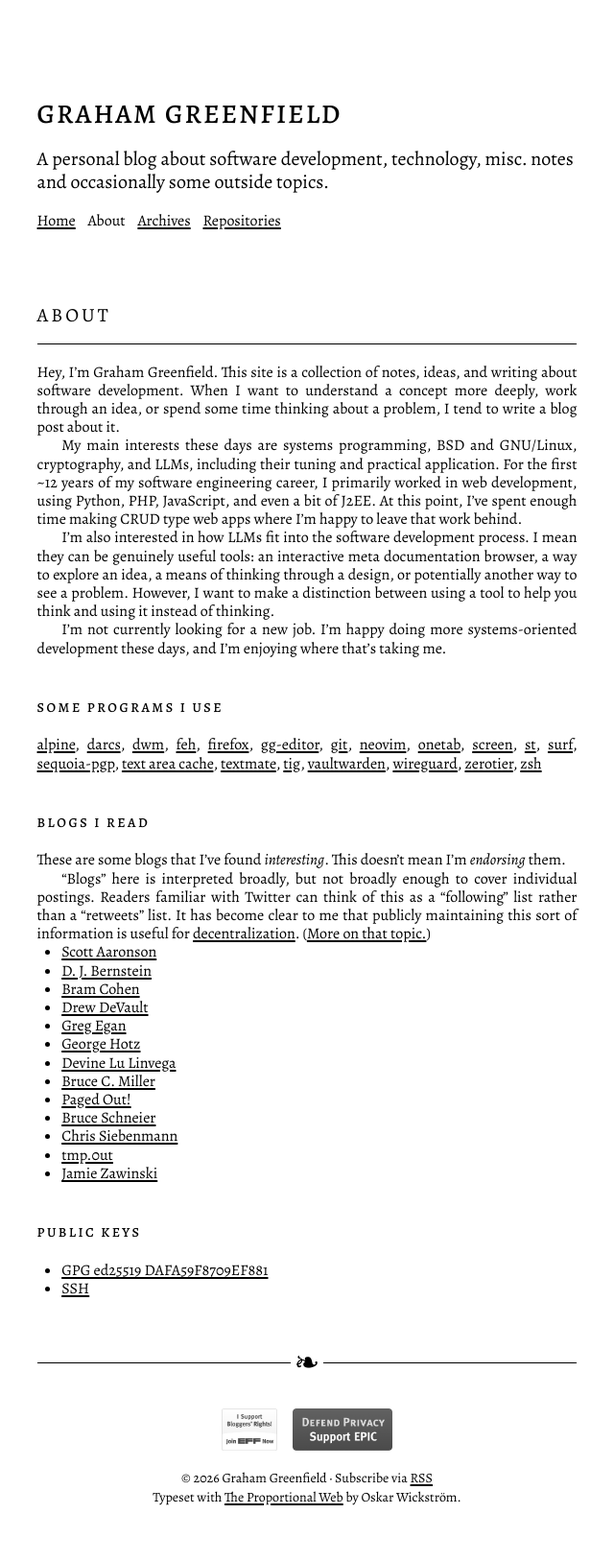
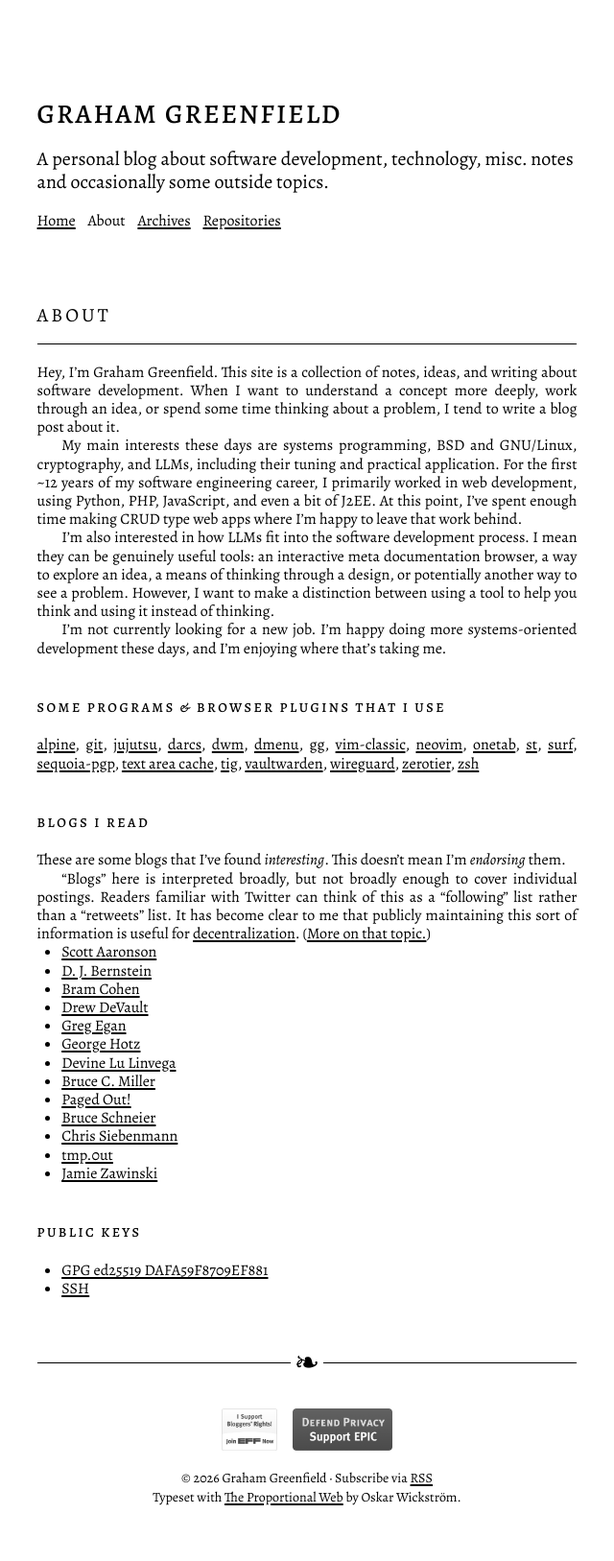
Before and after one commit to gmgreenfield/gmgreenfield.github.io, a Jekyll site: the page built from about.md, in a window 1280 px wide. Shown: the whole page at 96% size, without its empty margins (320-960 px from the left). Built offline with Jekyll 4.4.1, drawn with Linux system fonts in a browser that asks for light colours.

Commit message:
Revise programs list and update section header
Remove some of the more obvious programs and other entries that are pretty standard for most people.

```diff
--- a/about.md
+++ b/about.md
@@ -12,22 +12,22 @@ I’m also interested in how LLMs fit into the software development process. I m
 
 I’m not currently looking for a new job. I’m happy doing more systems-oriented development these days, and I’m enjoying where that’s taking me.
 
-## Some Programs I Use
+## Some Programs & Browser Plugins That I Use
+
 [alpine](https://wiki.archlinux.org/title/Alpine){:target="_blank"},
+[git](https://git-scm.com/){:target="_blank"},
+[jujutsu](https://github.com/jj-vcs/jj){:target="_blank"},
 [darcs](https://darcs.net/){:target="_blank"},
 [dwm](https://dwm.suckless.org/){:target="_blank"},
-[feh](https://feh.finalrewind.org/){:target="_blank"},
-[firefox](https://www.mozilla.org/firefox/new/){:target="_blank"},
-[gg-editor](https://github.com/gmgreenfield/gg-editor){:target="_blank"},
-[git](https://git-scm.com/){:target="_blank"},
+[dmenu](https://tools.suckless.org/dmenu/){:target="_blank"},
+[gg](https://github.com/gmgreenfield/gg-editor){:target="_blank"},
+[vim-classic](https://vim-classic.org/){:target="_blank"},
 [neovim](https://neovim.io/){:target="_blank"},
 [onetab](https://www.one-tab.com/){:target="_blank"},
-[screen](https://www.gnu.org/software/screen){:target="_blank"},
 [st](https://st.suckless.org/){:target="_blank"},
 [surf](https://surf.suckless.org/){:target="_blank"},
 [sequoia-pgp](https://sequoia-pgp.org/){:target="_blank"},
 [text area cache](https://github.com/wildskyf/TextareaCache){:target="_blank"},
-[textmate](https://macromates.com/){:target="_blank"},
 [tig](https://jonas.github.io/tig/){:target="_blank"},
 [vaultwarden](https://github.com/dani-garcia/vaultwarden){:target="_blank"},
 [wireguard](https://www.wireguard.com/){:target="_blank"},
```
